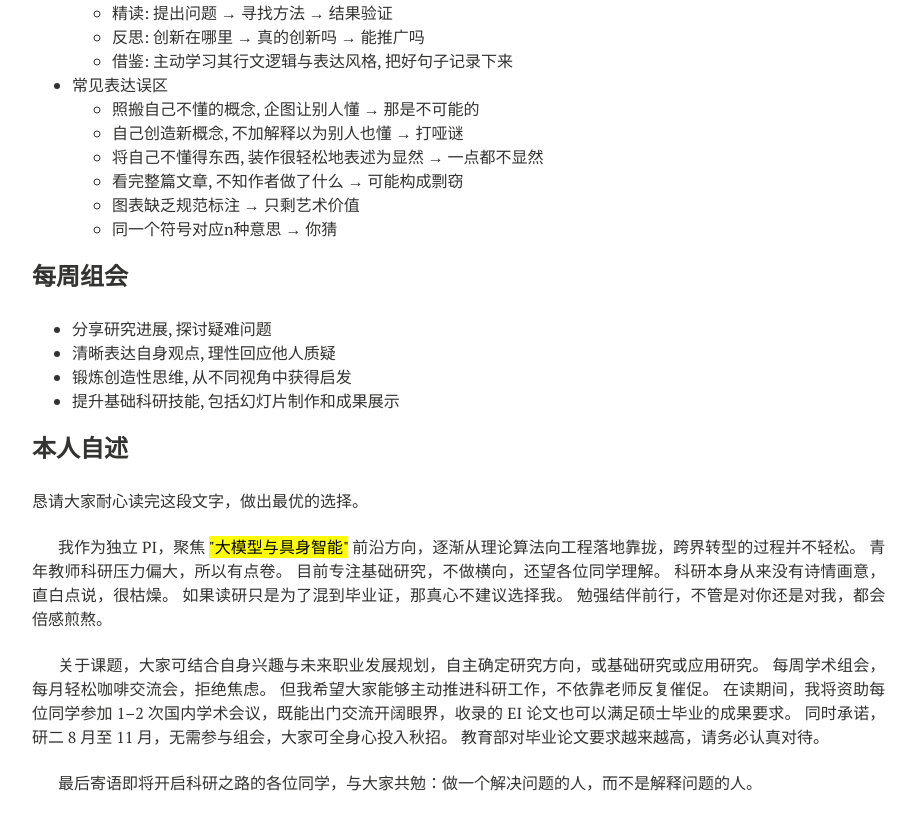
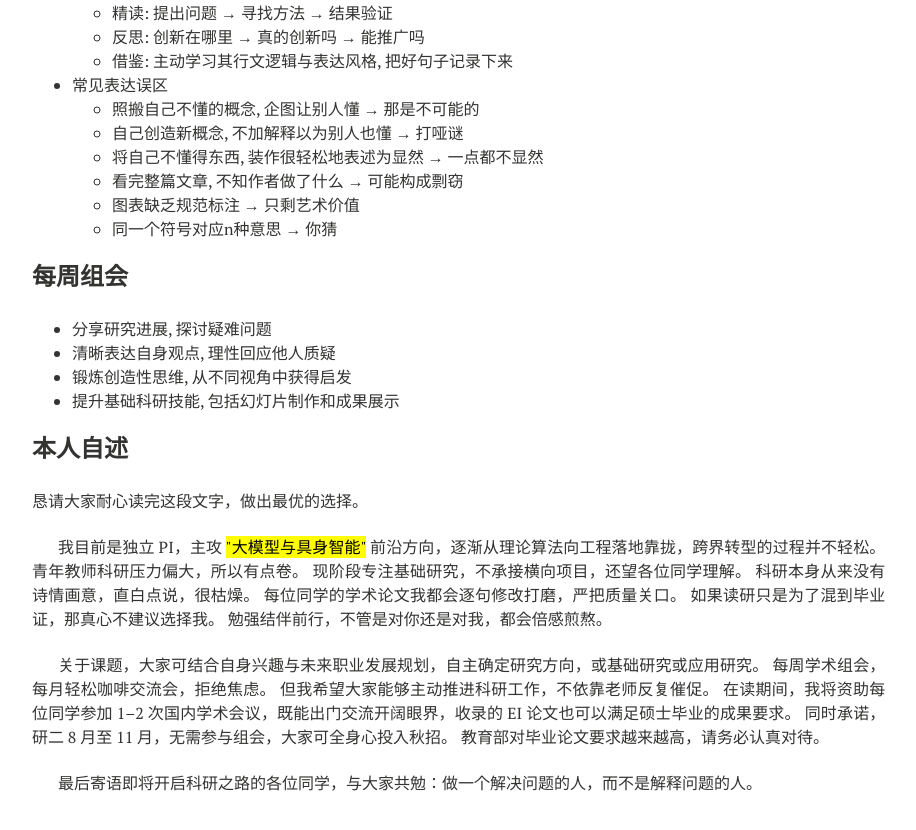
Before and after one commit to xianchaoxiu/xianchaoxiu.github.io, a Jekyll site: the page built from chinese/reading/index.md, in a window 1280 px wide and 900 px high, scrolled down 1244 px. Shown: the top 830 px of the window, without its empty margins (288-1204 px from the left). Built offline with Jekyll 4.4.1, drawn with Linux system fonts in a browser that asks for light colours; nearby versions of some CDN libraries.

Commit message:
Update index.md

```diff
--- a/chinese/reading/index.md
+++ b/chinese/reading/index.md
@@ -77,10 +77,11 @@ share: false
 
 恳请大家耐心读完这段文字，做出最优的选择。 <br> <br>
 
-我作为独立 PI，聚焦 <mark>"大模型与具身智能"</mark> 前沿方向，逐渐从理论算法向工程落地靠拢，跨界转型的过程并不轻松。
+我目前是独立 PI，主攻 <mark>"大模型与具身智能"</mark> 前沿方向，逐渐从理论算法向工程落地靠拢，跨界转型的过程并不轻松。
 青年教师科研压力偏大，所以有点卷。
-目前专注基础研究，不做横向，还望各位同学理解。
+现阶段专注基础研究，不承接横向项目，还望各位同学理解。
 科研本身从来没有诗情画意，直白点说，很枯燥。
+每位同学的学术论文我都会逐句修改打磨，严把质量关口。
 如果读研只是为了混到毕业证，那真心不建议选择我。
 勉强结伴前行，不管是对你还是对我，都会倍感煎熬。 <br> <br>
 
```
